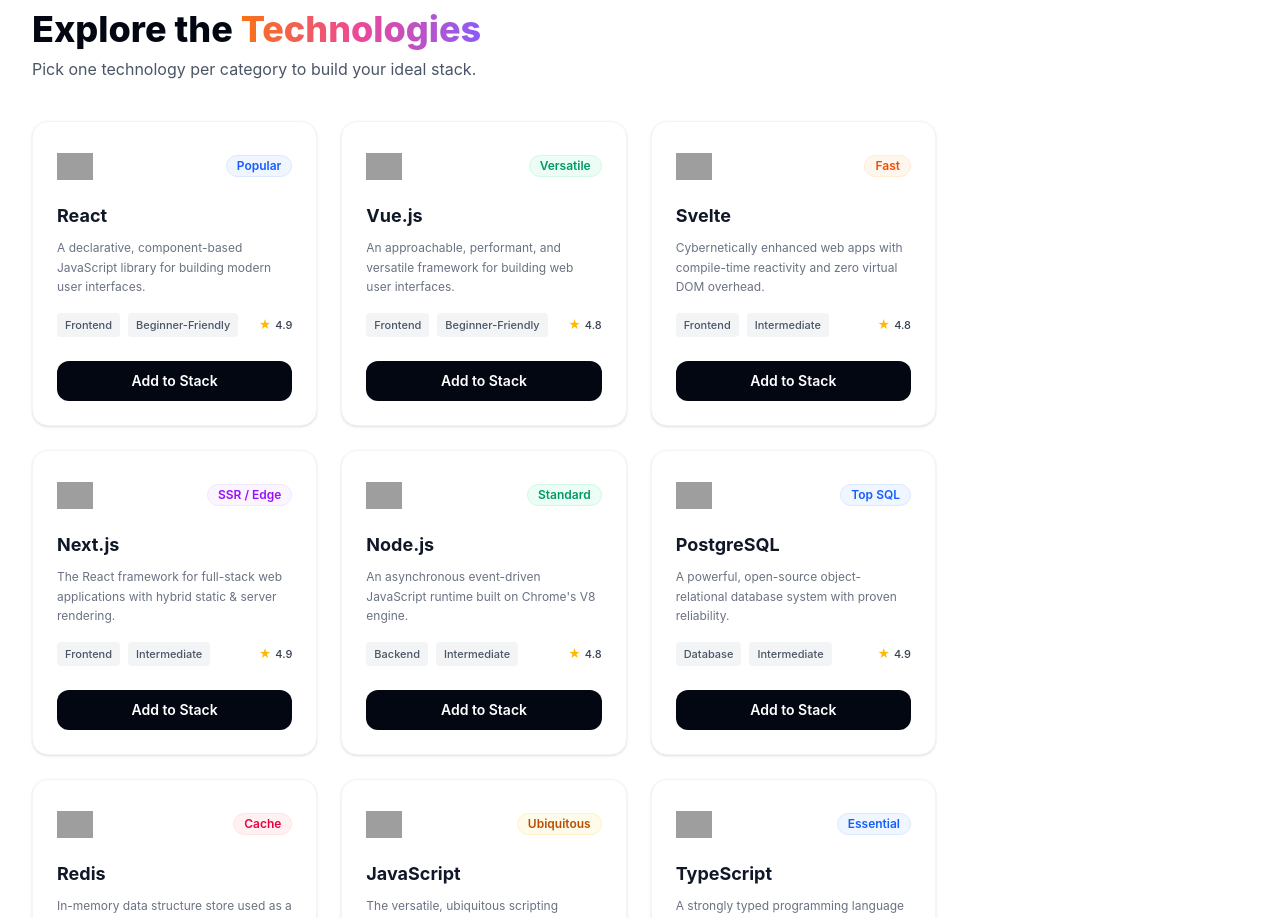
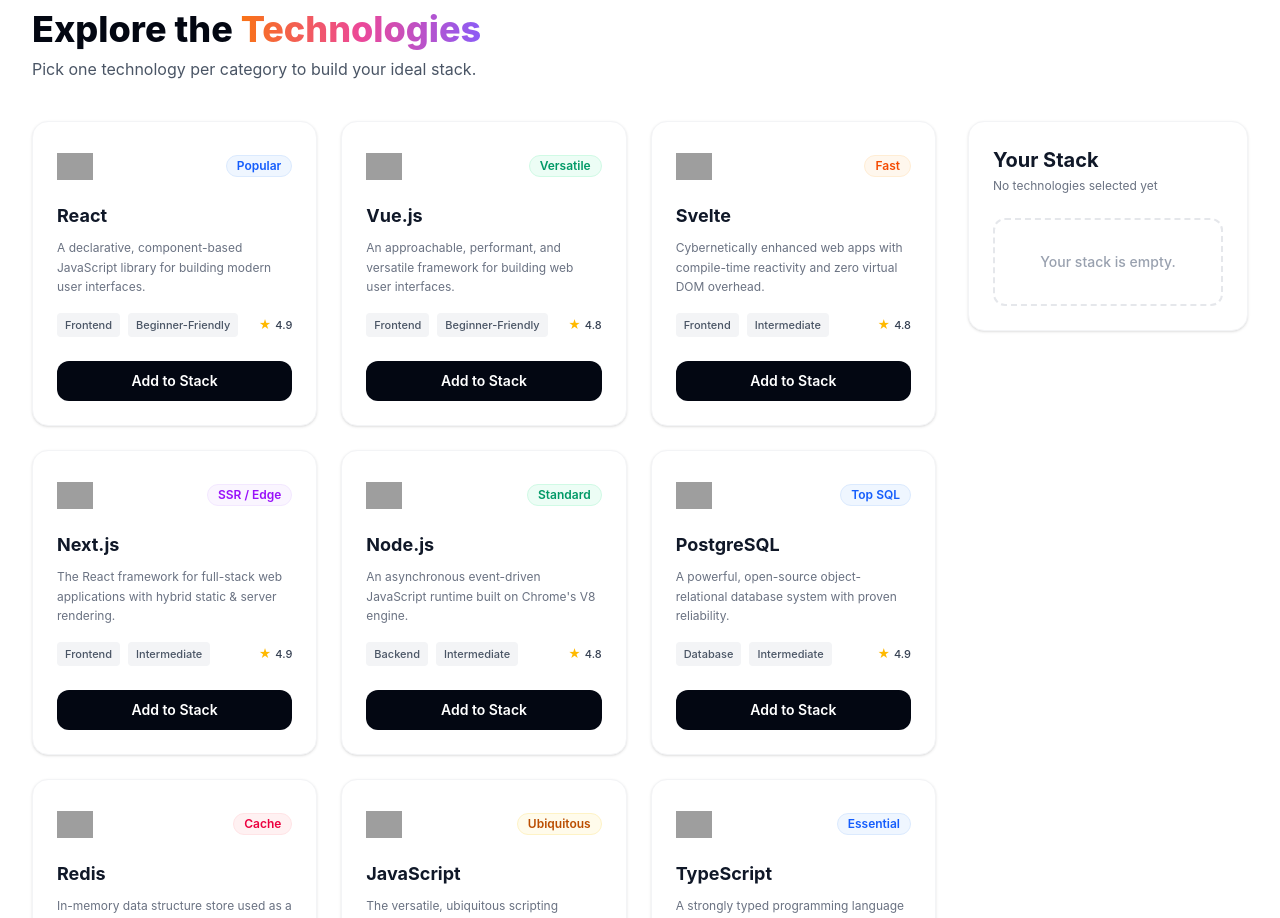
Before and after one commit to limon-hasan/React-final-project-PH-Final-Assignment, a React (Vite) app: page / in a window 1280 px wide. Shown: the part 780-1698 px from the top of the page. Built offline with nearby package versions, Linux system fonts and the light colour scheme; grey boxes are pictures that could not be loaded.

Commit message:
create the showing of the selected technology at the right sidebar

```diff
--- /dev/null
+++ b/src/components/technologies/SelectedTechItem.tsx
@@ -0,0 +1,32 @@
+import type { ITechnology } from "../../types/technologyTypes";
+
+interface ISelectedTechItemProps {
+  tech: ITechnology;
+}
+const SelectedTechItem = ({ tech }: ISelectedTechItemProps) => {
+  return (
+    <div className="flex items-center justify-between p-3 bg-gray-50 rounded-xl border border-gray-100 hover:border-gray-200 transition-colors">
+      <div className="flex items-center gap-3">
+        <img
+          src={tech.icon}
+          alt={tech.name}
+          className="w-8 h-8 object-contain"
+        />
+        <div>
+          <h4 className="text-sm font-semibold text-gray-900 leading-tight">
+            {tech.name}
+          </h4>
+          <span className="text-[11px] text-gray-500 font-medium">
+            {tech.category}
+          </span>
+        </div>
+      </div>
+
+      <span className="text-[10px] bg-white border border-gray-200 text-gray-600 font-semibold px-2 py-0.5 rounded-md">
+        {tech.difficulty}
+      </span>
+    </div>
+  );
+};
+
+export default SelectedTechItem;
--- /dev/null
+++ b/src/components/technologies/SelectedTechnologyCard.tsx
@@ -0,0 +1,42 @@
+import type { ITechnology } from "../../types/technologyTypes";
+import SelectedTechItem from "./SelectedTechItem";
+
+interface ISelectedTechnologyCardProps {
+  selectedTech: ITechnology[];
+}
+
+const SelectedTechnologyCard = ({
+  selectedTech,
+}: ISelectedTechnologyCardProps) => {
+  let emptyBox = null;
+  if (selectedTech.length === 0) {
+    emptyBox = (
+      <div className="mt-6 border-2 border-dashed border-gray-200 rounded-xl p-8 text-center">
+        <p className="text-sm font-medium text-gray-400">
+          Your stack is empty.
+        </p>
+      </div>
+    );
+  }
+  return (
+    <div className="bg-white border border-gray-100 rounded-2xl p-6 shadow-sm">
+      <h3 className="text-xl font-bold text-gray-900">Your Stack</h3>
+      <p className="text-xs text-gray-500 mt-1">
+        {selectedTech.length === 0
+          ? "No technologies selected yet"
+          : `${selectedTech.length} Technology Selected`}
+      </p>
+      {emptyBox}
+
+      {selectedTech.length > 0 && (
+        <div className="mt-6 space-y-3">
+          {selectedTech.map((tech) => (
+            <SelectedTechItem key={tech.id} tech={tech} />
+          ))}
+        </div>
+      )}
+    </div>
+  );
+};
+
+export default SelectedTechnologyCard;
--- a/src/components/technologies/Technologies.tsx
+++ b/src/components/technologies/Technologies.tsx
@@ -1,6 +1,7 @@
-import { use } from "react";
+import { use, useState } from "react";
 import type { ITechnology } from "../../types/technologyTypes";
-import TechCard from "./TechCard";
+import TechnologyCard from "./TechnologyCard";
+import SelectedTechnologyCard from "./SelectedTechnologyCard";
 
 interface ITechnologyPromise {
   technologyPromise: Promise<ITechnology[]>;
@@ -8,6 +9,16 @@
 
 const Technologies = ({ technologyPromise }: ITechnologyPromise) => {
   const technologies = use(technologyPromise);
+  const [selectedTech, setSelectedTech] = useState<ITechnology[]>([]);
+
+  const handleSelectedTech = (tech: ITechnology) => {
+    console.log(tech.name, "Card added");
+    // setSelectedTech([...selectedTech, tech]);
+    const showingSelected = [...selectedTech, tech];
+    setSelectedTech(showingSelected);
+    // console.log("Stack just added: ", selectedTech);
+    console.log("Stack just added: ", showingSelected);
+  };
 
   return (
     <section id="technologies" className="py-12 md:py-16">
@@ -25,11 +36,18 @@
         <div className="grid grid-cols-1 lg:grid-cols-4 gap-8 items-start">
           <div className="lg:col-span-3 grid grid-cols-1 sm:grid-cols-2 xl:grid-cols-3 gap-6">
             {technologies.map((tech) => (
-              <TechCard key={tech.id} tech={tech} />
+              <TechnologyCard
+                key={tech.id}
+                tech={tech}
+                // selectedTech={selectedTech}
+                // setSelectedTech={setSelectedTech}
+                onAddToStack={() => handleSelectedTech(tech)}
+              />
             ))}
           </div>
 
           <div className="lg:col-span-1">
+            <SelectedTechnologyCard selectedTech={selectedTech} />
           </div>
         </div>
       </div>
--- a/src/components/technologies/TechCard.tsx
+++ b/src/components/technologies/TechnologyCard.tsx
@@ -1,7 +1,11 @@
-import type { Technology } from "../../types/technologyTypes";
+import type { ITechnology } from "../../types/technologyTypes";
+// import type { Dispatch, SetStateAction } from "react";
 
 interface ITechCardProps {
-  tech: Technology;
+  tech: ITechnology;
+  //   selectedTech: ITechnology;
+  //   setSelectedTech: Dispatch<SetStateAction<ITechnology>>;
+  onAddToStack: () => void;
 }
 // basd on UI demo , changing the color of badge
 const getBadgeStyle = (badge: string) => {
@@ -29,7 +33,7 @@
   }
 };
 
-const TechCard = ({ tech }: ITechCardProps) => {
+const TechnologyCard = ({tech, onAddToStack}: ITechCardProps) => {
   return (
     <div className="bg-white border border-gray-100 rounded-2xl p-6 shadow-sm hover:shadow-md transition-shadow duration-200 flex flex-col justify-between h-full">
       <div>
@@ -50,7 +54,11 @@
             </span>
           )} */}
 
-          <span className = {`text-xs font-semibold px-2.5 py-0.5 rounded-full border ${getBadgeStyle(tech.badge)}`}>{tech.badge}</span>
+          <span
+            className={`text-xs font-semibold px-2.5 py-0.5 rounded-full border ${getBadgeStyle(tech.badge)}`}
+          >
+            {tech.badge}
+          </span>
         </div>
 
         <h3 className="text-lg font-bold text-gray-900 mt-4">{tech.name}</h3>
@@ -71,7 +79,7 @@
         </div>
       </div>
 
-      <button
+      <button onClick={onAddToStack}
         type="button"
         className="w-full mt-6 bg-gray-950 hover:bg-black text-white py-2.5 rounded-xl text-xs sm:text-sm font-semibold transition active:scale-[0.98] cursor-pointer"
       >
@@ -81,4 +89,4 @@
   );
 };
 
-export default TechCard;
+export default TechnologyCard;
--- a/src/types/technologyTypes.ts
+++ b/src/types/technologyTypes.ts
@@ -6,5 +6,5 @@
   icon: string;
   rating: number;
   difficulty: "Beginner-Friendly" | "Intermediate" | "Advanced";
-  badge?: string;
+  badge: string;
 }
```
